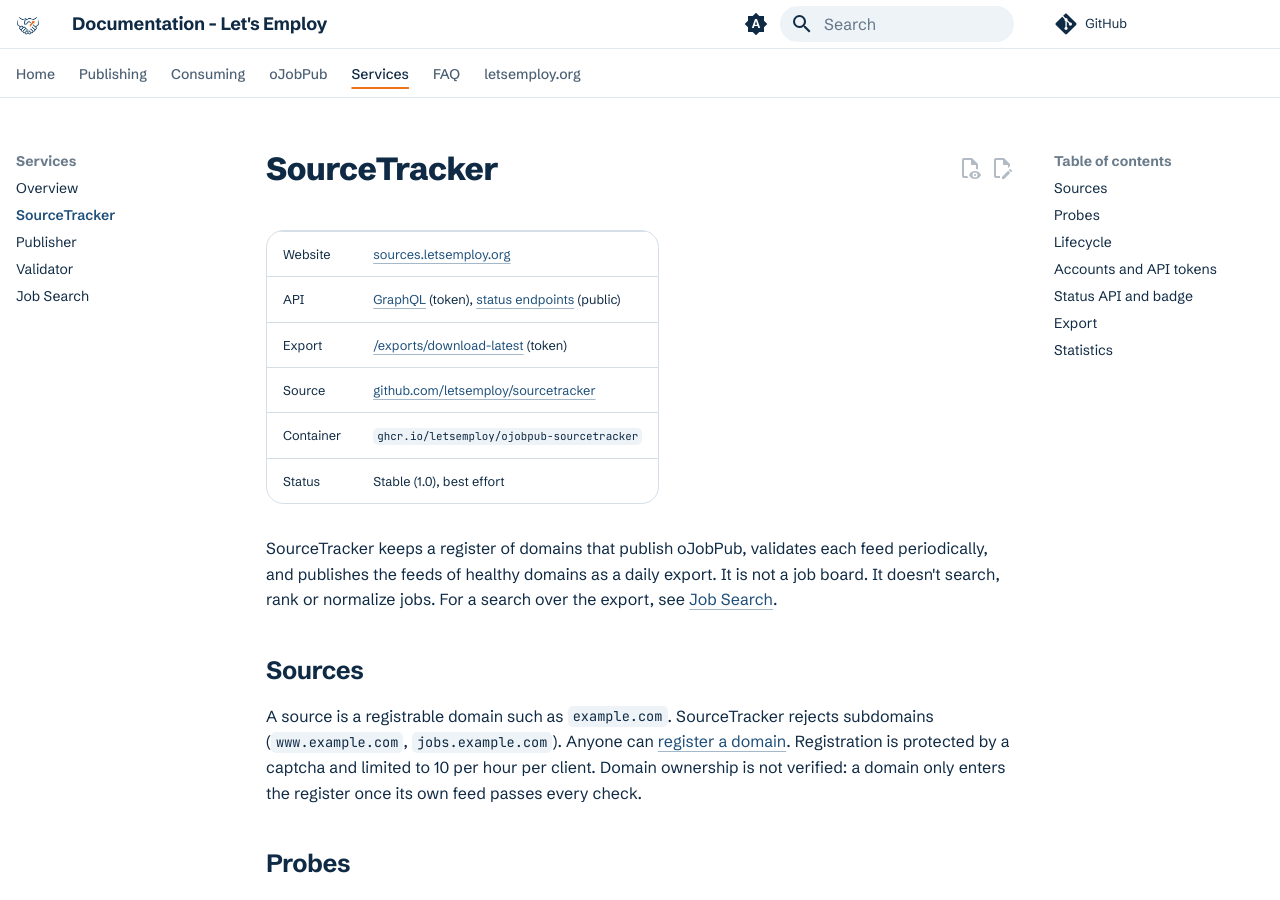
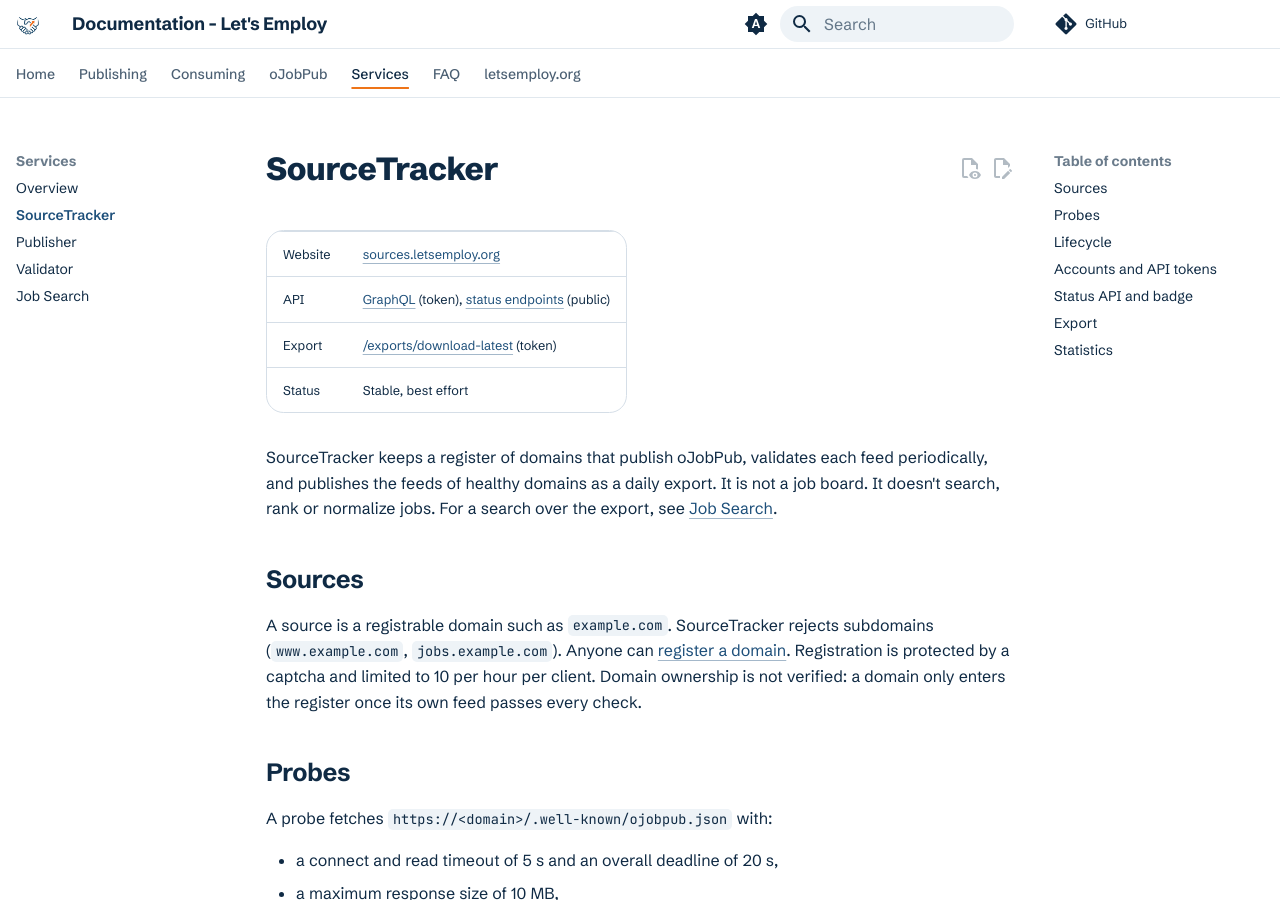
Before and after one commit to letsemploy/docs, an MkDocs documentation site: the page built from docs/resources/sourcetracker.md, in a window 1280 px wide and 900 px high. Built offline with MkDocs 1.6.1 and Material for MkDocs 9.7.7, drawn with Linux system fonts in a browser that asks for light colours; comment, search, counter and statistics services are not loaded.

Commit message:
Revise SourceTracker status information
Updated the status description to remove versioning and clarify stability.

```diff
--- a/docs/resources/sourcetracker.md
+++ b/docs/resources/sourcetracker.md
@@ -5,9 +5,7 @@
 | Website | [sources.letsemploy.org](https://sources.letsemploy.org) |
 | API | [GraphQL](https://sources.letsemploy.org/graphiql?path=/graphql) (token), [status endpoints](#status-api-and-badge) (public) |
 | Export | [/exports/download-latest](https://sources.letsemploy.org/exports/download-latest) (token) |
-| Source | [github.com/letsemploy/sourcetracker](https://github.com/letsemploy/sourcetracker) |
-| Container | `ghcr.io/letsemploy/ojobpub-sourcetracker` |
-| Status | Stable (1.0), best effort |
+| Status | Stable, best effort |
 
 SourceTracker keeps a register of domains that publish oJobPub, validates each feed periodically, and publishes the feeds of healthy domains as a daily export. It is not a job board. It doesn't search, rank or normalize jobs. For a search over the export, see [Job Search](jobsearch.md).
 
```
